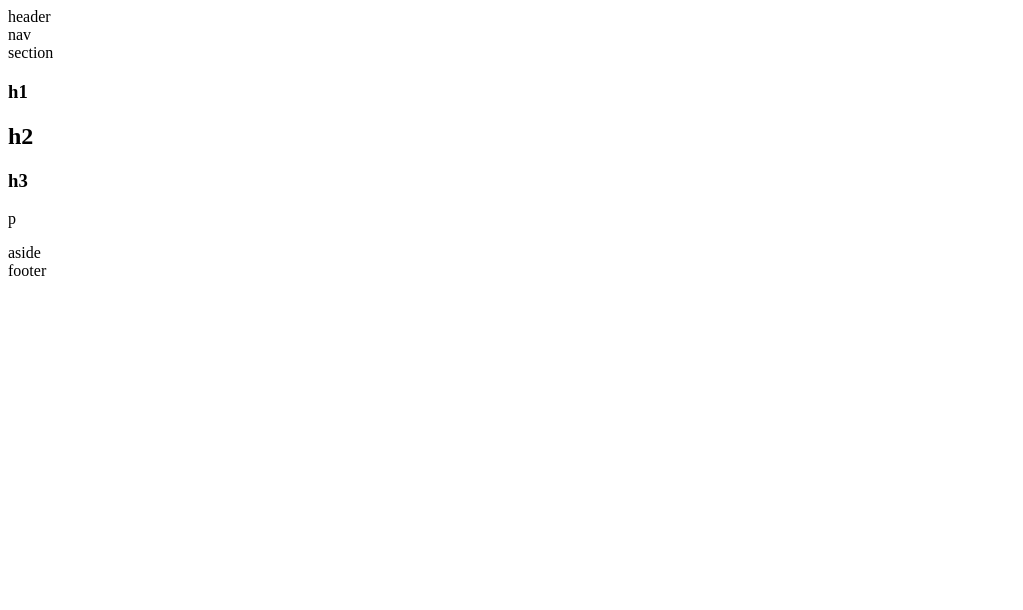
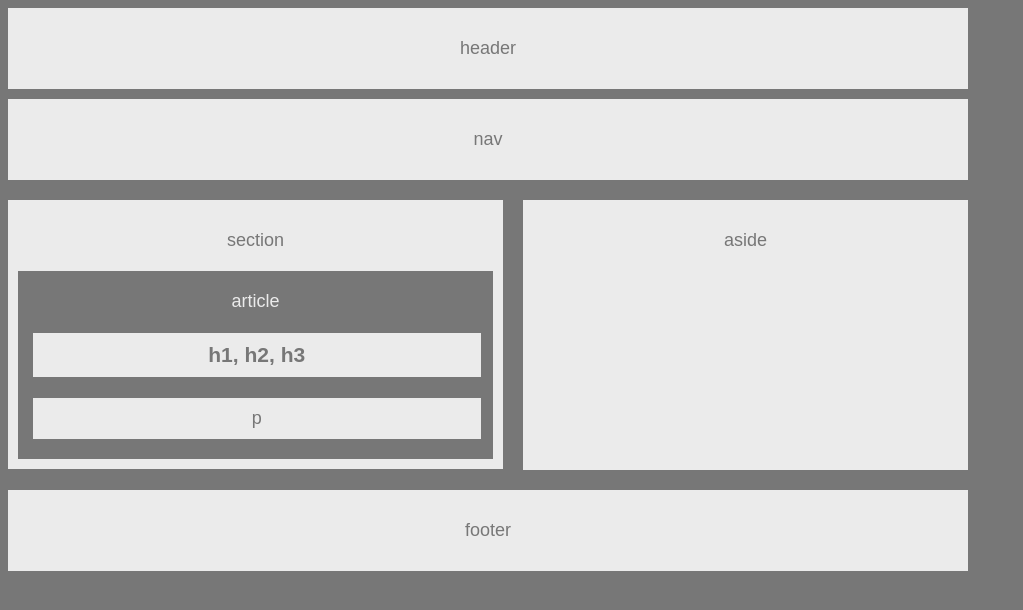
Before and after one commit to JoaquinValle/HW-Wireframe, a plain HTML site: page index.html in a window 1280 px wide. Shown: the whole page, without its empty margins (0-1023 px from the left). Drawn offline with Linux system fonts and the light colour scheme.

Commit message:
added structure and style

```diff
--- a/index.html
+++ b/index.html
@@ -15,18 +15,14 @@
     <nav>
         nav
     </nav>
+    <div class="clearfix">
         <section>
             section
-        <article>
+            <article class="clearfix">
+                article
                 <h1>
-                h1
+                    h1, h2, h3
                 </h1>
-            <h2>
-                h2
-            </h2>
-            <h3>
-                h3
-            </h3>
                 <p>
                     p
                 </p>
@@ -35,10 +31,9 @@
         <aside>
             aside
         </aside>
+    </div>
     <footer>
         footer
     </footer>
-
-
 </Body>
 </html>
--- a/style.css
+++ b/style.css
@@ -0,0 +1,58 @@
+body {
+    font-family: Arial, 'Helvetica Neue', Helvetica, sans-serif;
+    color: #777;
+    background: #777;
+    width: 960px;
+    font-size: 18px;
+    text-align: center;
+}
+
+header, nav, section, aside, footer {
+    background: #ebebeb;
+}
+header {
+    padding: 30px;
+    margin-bottom: 10px;
+}
+article {
+    color: #ebebeb;
+    background: #777;
+    padding-top: 20px;
+    margin: 10px;
+    margin-top: 20px;
+    padding-bottom: 10px;
+
+}
+nav {
+    margin-bottom: 20px;
+    padding: 30px;
+}
+h1, p {
+    color: #777;
+    background: #ebebeb;
+    padding: 10px;
+    width: 90%;
+    margin-left: 15px;
+}
+section {
+    width: 495px;
+    float: left;
+    padding-top: 30px;
+}
+aside {
+    float: right;
+    width: 445px;
+    height: 240px;
+    padding-top: 30px;
+}
+footer {
+    padding: 30px;
+    margin-top: 20px;
+}
+.clearfix::after {
+    content: "";
+    display: block;
+    clear: both;
+}
+p { margin-bottom: 10px;
+}
```
Lines whose indentation alone changed are shown as unchanged.
